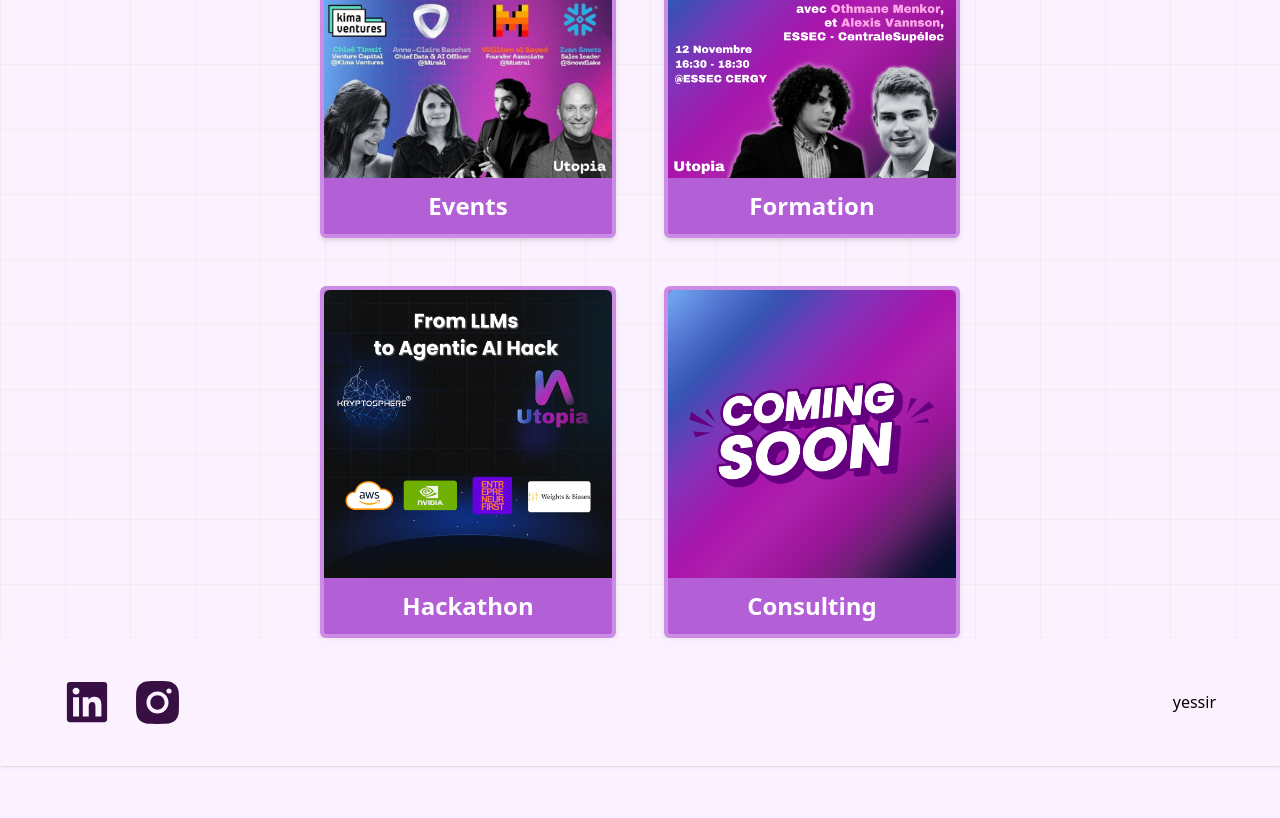
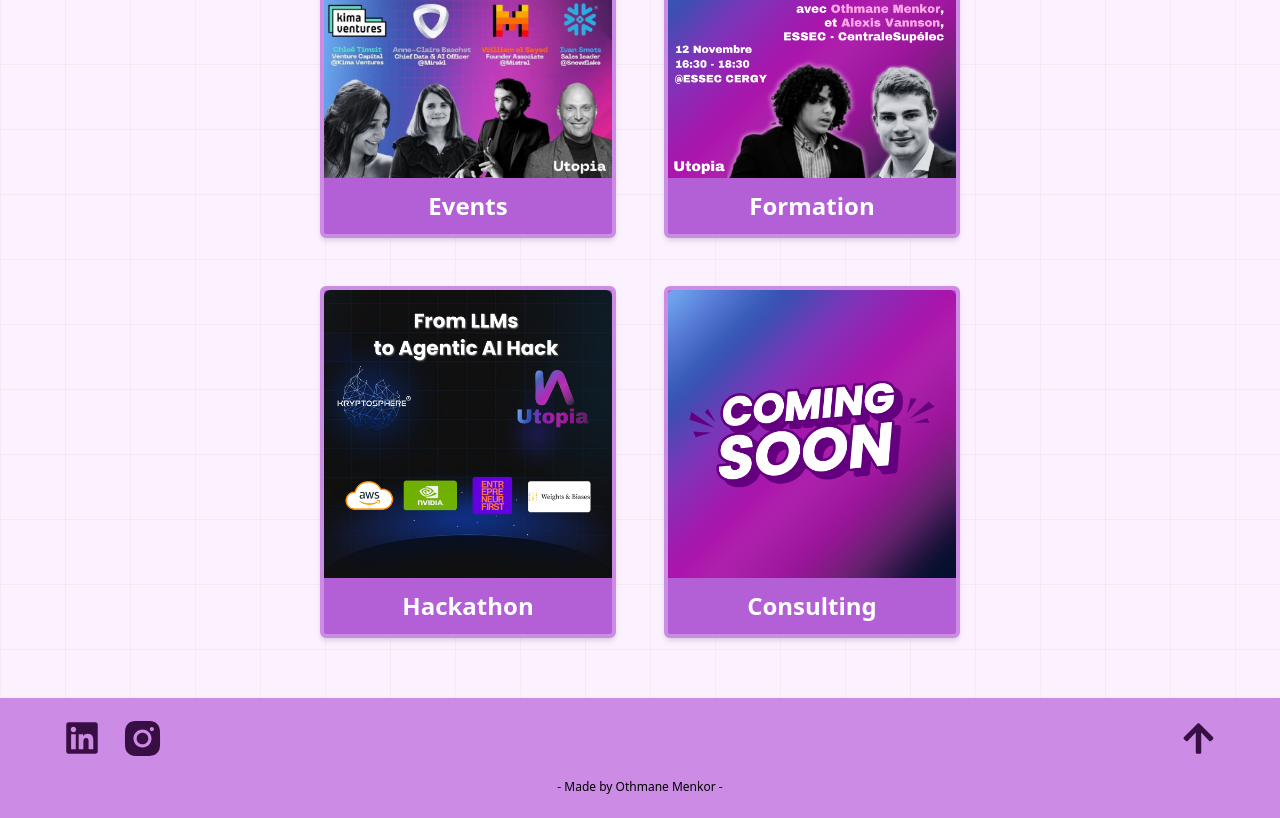
Before and after one commit to Othocs/UtopiaWebsite, a Next.js app: page / in a window 1280 px wide. Shown: the part 1366-2184 px from the top of the page. Before the commit the page ends 2132 px from the top, so only its background shows below. Built offline with nearby package versions, Linux system fonts and the light colour scheme.

Commit message:
Made icons of footer dynamic

```diff
--- a/app/Components/footer/footer.tsx
+++ b/app/Components/footer/footer.tsx
@@ -2,27 +2,30 @@
 import { FaLinkedin } from "react-icons/fa";
 import { AiFillInstagram } from "react-icons/ai";
 import Link from "next/link";
+import BackToTopButton from "../widgets/BackToTopButton";
+import LinkOthmane from "../widgets/LinkOthmane";
+import Socials from "./socials";
 
 const Footer = () => {
   return (
-    <nav className="  bg-[#fcf2ff]/65 shadow-sm  bottom-0 w-full z-50 backdrop-blur-sm ">
-      <div className="flex justify-between items-center w-[90%] h-32 mx-auto">
-        <div className="flex gap-x-5 justify-center items-center">
-          <Link
-            href={
-              "https://www.linkedin.com/company/utopia-essec/posts/?feedView=all"
-            }
-          >
-            <FaLinkedin size={46} color="#380f43" />
-          </Link>
-          <Link href={"#"}>
-            <AiFillInstagram size={55} color="#380f43" />
-          </Link>
+    <>
+      <nav className="  bg-[#cc8ce6] shadow-sm  bottom-0 w-full z-50 backdrop-blur-sm ">
+        <div className="flex justify-between items-center w-[90%] h-20 mx-auto">
+          <div className="flex gap-x-5 justify-center items-center">
+            <Socials />
+          </div>
+
+          <div>
+            <BackToTopButton />
+          </div>
         </div>
-
-        <div>yessir</div>
-      </div>
-    </nav>
+        <div className="w-full bg-[#cc8ce6] h-10 text-center flex justify-center text-[12px]">
+          <p>
+            - Made by <LinkOthmane /> -
+          </p>
+        </div>
+      </nav>
+    </>
   );
 };
 
--- /dev/null
+++ b/app/Components/footer/socials.tsx
@@ -0,0 +1,43 @@
+"use client";
+import React from "react";
+import { useState } from "react";
+import { FaLinkedin } from "react-icons/fa";
+import { AiFillInstagram } from "react-icons/ai";
+import Link from "next/link";
+
+export default function Socials() {
+  const [color1, setColor1] = useState("#380f43");
+  const [color2, setColor2] = useState("#380f43");
+
+  return (
+    <>
+      <Link
+        href={
+          "https://www.linkedin.com/company/utopia-essec/posts/?feedView=all"
+        }
+      >
+        <FaLinkedin
+          size={36}
+          color={color1}
+          onMouseDown={() => setColor1("#f8e3ff")}
+          onMouseOver={() => setColor1("#f8e3ff")}
+          onMouseUp={() => setColor1("#380f43")}
+          onMouseOut={() => setColor1("#380f43")}
+          className="cursor-pointer"
+        />
+      </Link>
+
+      <Link href={"#"}>
+        <AiFillInstagram
+          size={45}
+          color={color2}
+          onMouseDown={() => setColor2("#f8e3ff")}
+          onMouseOver={() => setColor2("#f8e3ff")}
+          onMouseUp={() => setColor2("#380f43")}
+          onMouseOut={() => setColor2("#380f43")}
+          className="cursor-pointer"
+        />
+      </Link>
+    </>
+  );
+}
--- /dev/null
+++ b/app/Components/widgets/BackToTopButton.tsx
@@ -0,0 +1,27 @@
+"use client";
+import { useState } from "react";
+import { FaArrowUp } from "react-icons/fa";
+
+export default function BackToTopButton() {
+  const [color, setColor] = useState("#380f43");
+
+  const scrollToTop = () => {
+    window.scrollTo({
+      top: 0,
+      behavior: "smooth",
+    });
+  };
+
+  return (
+    <FaArrowUp
+      color={color}
+      size={35}
+      onClick={scrollToTop}
+      onMouseDown={() => setColor("#f8e3ff")}
+      onMouseOver={() => setColor("#f8e3ff")}
+      onMouseUp={() => setColor("#380f43")}
+      onMouseOut={() => setColor("#380f43")}
+      className="cursor-pointer"
+    />
+  );
+}
--- /dev/null
+++ b/app/Components/widgets/LinkOthmane.tsx
@@ -0,0 +1,15 @@
+import Link from "next/link";
+import React from "react";
+
+const LinkOthmane = () => {
+  return (
+    <Link
+      href={"https://www.linkedin.com/in/othmane-menkor/"}
+      className="cursor-pointer hover:text-[#f8e3ff]"
+    >
+      Othmane Menkor
+    </Link>
+  );
+};
+
+export default LinkOthmane;
--- a/app/page.tsx
+++ b/app/page.tsx
@@ -5,7 +5,7 @@
 export default async function Page() {
   return (
     <>
-      <div className="pt-[80px]">
+      <div className="pt-[80px] pb-[60px]">
         <Herotwo />
         <Companies />
         <Whatwedo />
```
